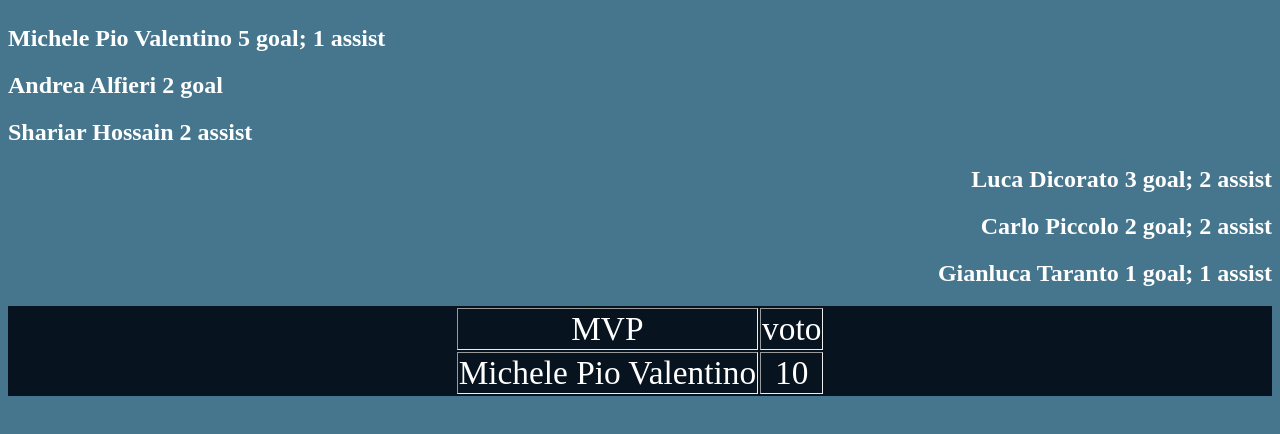
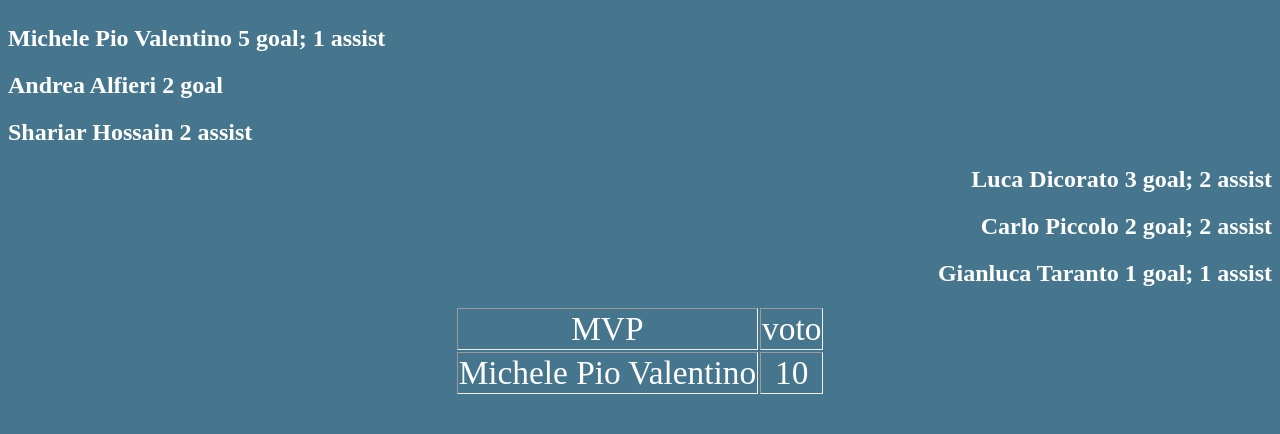
Before and after one commit to ilbluoscuro557/CASCELLALEAGUE, a plain HTML site: page giornata1.html in a window 1280 px wide. Shown: the part 296-730 px from the top of the page. Drawn offline with Linux system fonts and the light colour scheme.

Commit message:
Update giornata1.html

```diff
--- a/giornata1.html
+++ b/giornata1.html
@@ -16,12 +16,12 @@
 <h2 style="text-align:right; color:white;">Luca Dicorato 3 goal; 2 assist</h2>
 <h2 style="text-align:right; color:white;">Carlo Piccolo 2 goal; 2 assist</h2>
 <h2 style="text-align:right; color:white;">Gianluca Taranto 1 goal; 1 assist</h2>
-	<table border="1" style="font-size:25pt; justify-content:center; display:flex; border:none; background-color:#07131F">
-		<tr>
+	<table border="1" style="font-size:25pt; justify-content:center; display:flex; border:none;>
+		<tr style="text-align:center;color:#163B60">
 			<td style="text-align:center; color:white;">MVP</td>
 			<td style="text-align:center; color:white;">voto</td>
 		</tr>
-		<tr>
+		<tr style="text-align:center;color:#163B60">
 			<td style="text-align:center; color:white;">Michele Pio Valentino</td>
 			<td style="text-align:center; color:white;">10</td>
 		</tr>
```
